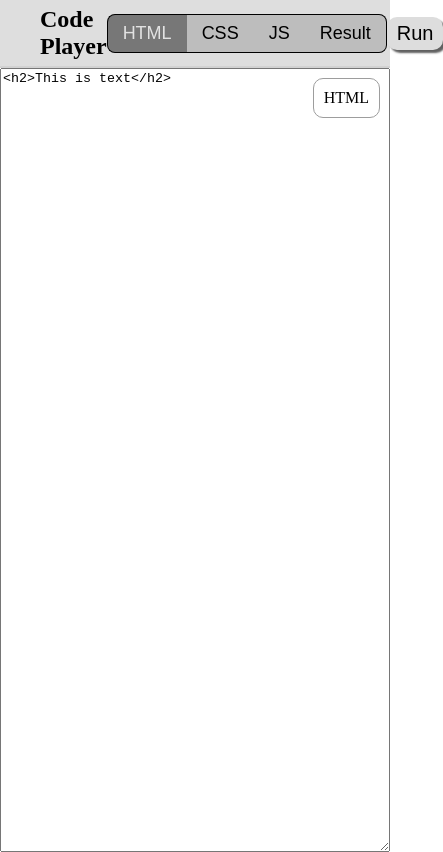
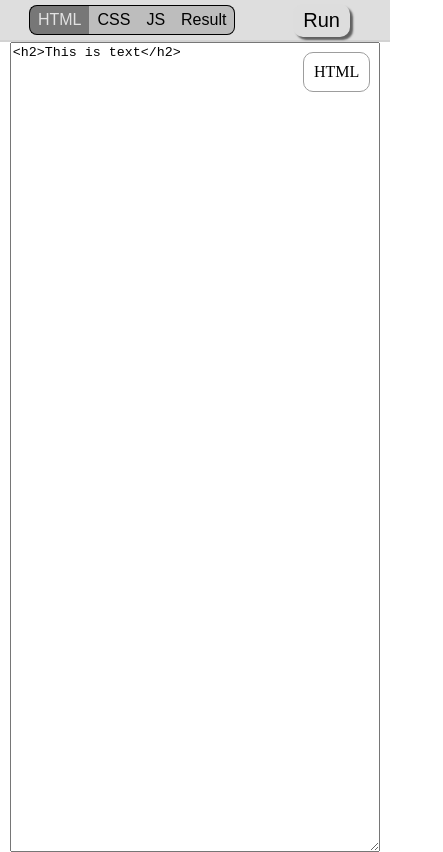
Before and after one commit to DReflex/week2-project, a plain HTML site: page code-player/index.html in a window 390 px wide. Shown: the whole page, 443 px wide, since content can reach past the window. Drawn offline with nearby package versions, Linux system fonts and the light colour scheme.

Commit message:
basic responsivity

```diff
--- a/code-player/style.css
+++ b/code-player/style.css
@@ -95,3 +95,12 @@ body{margin:0;padding: 0;}
  }
 textarea{width:100%}
 iframe{width:100%}
+@media screen and (max-width : 620px){
+  .navbar-buttons button{
+    font-size:16px;
+    padding:5px 8px;
+  }
+  .navbar-head{display: none}
+  .box{flex-direction: column;}
+  .text-area{width: 95% !important; height: 200px !important}
+}
```
